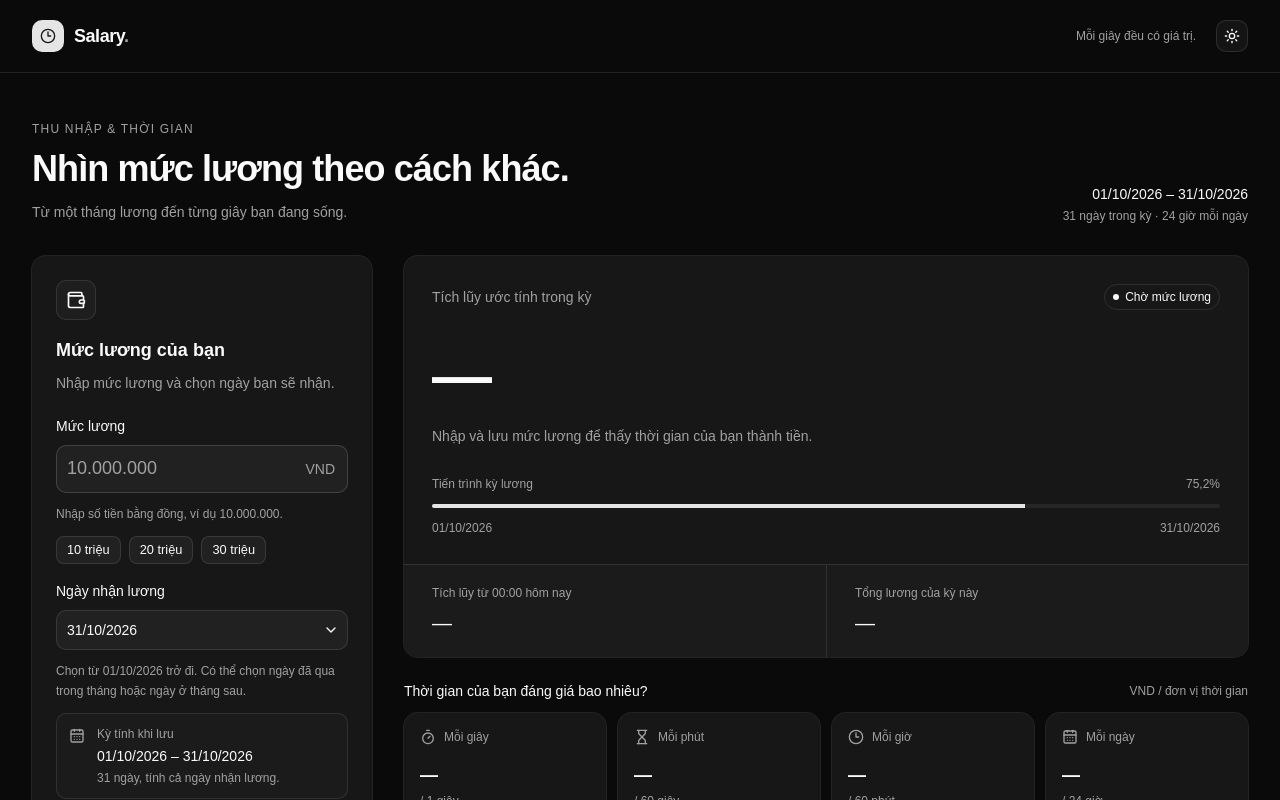
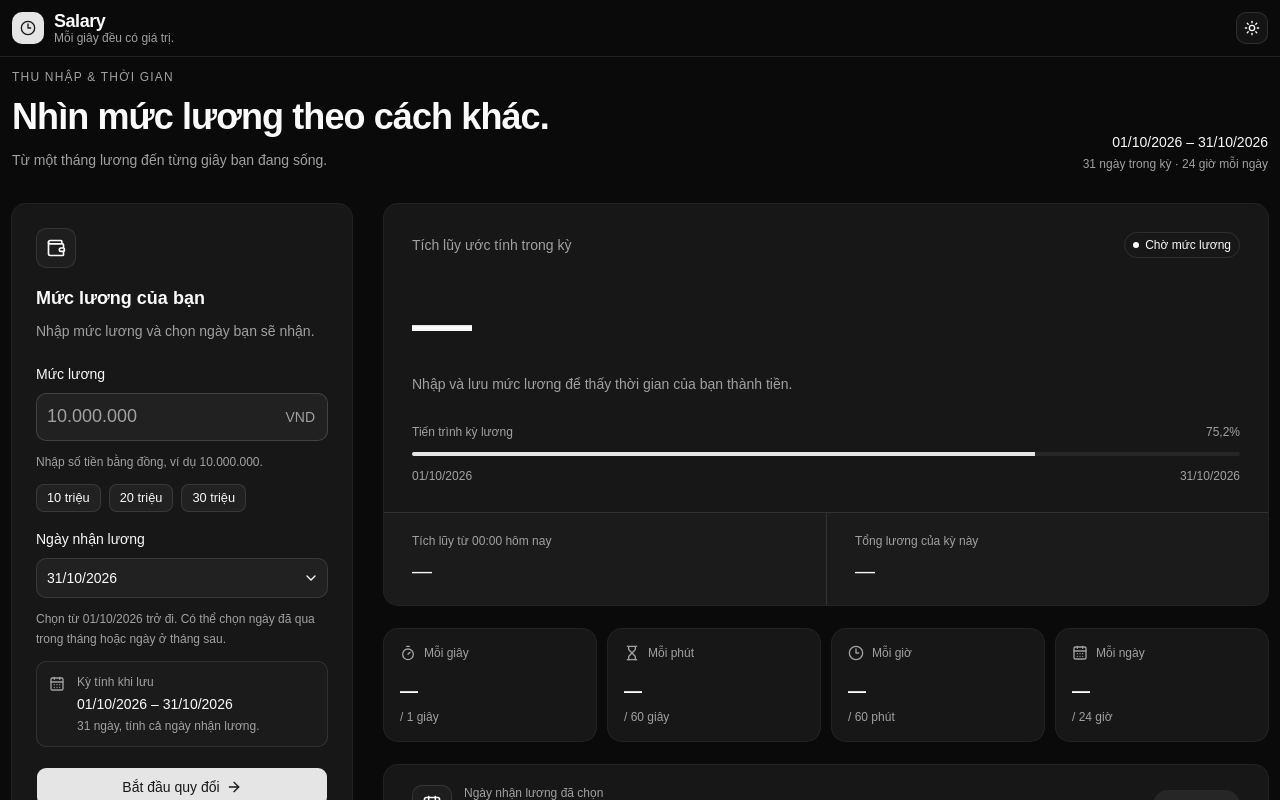
Before and after one commit to hieudien14310/salary-clock, a React (Vite) app in the folder apps/frontend/: page / in a window 1280 px wide. Shown: the top 800 px of the page. Built offline with nearby package versions, Linux system fonts and the light colour scheme.

Commit message:
feat: improve layout and styling in header and home page components

```diff
--- a/apps/frontend/src/components/ui/date-picker.tsx
+++ b/apps/frontend/src/components/ui/date-picker.tsx
@@ -2,7 +2,7 @@
 
 import * as React from 'react';
 import { format } from 'date-fns';
-import { vi } from 'date-fns/locale';
+import { enUS, vi } from 'date-fns/locale';
 import { ChevronDownIcon } from 'lucide-react';
 
 import { Button } from '@/components/ui/button';
@@ -36,8 +36,9 @@ export function DatePicker({ value, onChange, ...props }: DatePickerProps) {
           </Button>
         }
       />
-      <PopoverContent className="w-auto p-0" align="start">
+      <PopoverContent className="p-0" align="start">
         <Calendar
+          className="w-full"
           mode="single"
           locale={vi}
           selected={value}
--- a/apps/frontend/src/layout/header.tsx
+++ b/apps/frontend/src/layout/header.tsx
@@ -11,7 +11,7 @@ const Header = () => {
 
   return (
     <header className="border-b">
-      <div className="flex h-18 items-center justify-between gap-4 px-5 sm:px-8">
+      <div className="flex items-center justify-between gap-4 p-3">
         <Link
           to={PATH.HOME}
           aria-label="Salary — Trang chủ"
@@ -20,12 +20,12 @@ const Header = () => {
           <span className="flex size-8 items-center justify-center rounded-lg bg-primary text-primary-foreground">
             <Clock3 className="size-4" aria-hidden="true" />
           </span>
-          <span className="text-lg font-semibold tracking-tight">
-            Salary<span className="text-muted-foreground">.</span>
+          <span className="flex h-8 flex-col justify-between">
+            <span className="text-lg leading-none font-semibold tracking-tight">Salary</span>
+            <span className="text-xs leading-none text-muted-foreground">Mỗi giây đều có giá trị.</span>
           </span>
         </Link>
         <div className="flex items-center gap-5">
-          <span className="hidden text-xs text-muted-foreground sm:inline">Mỗi giây đều có giá trị.</span>
           <Button
             type="button"
             variant="outline"
--- a/apps/frontend/src/page/home/components/salary-overview.tsx
+++ b/apps/frontend/src/page/home/components/salary-overview.tsx
@@ -77,12 +77,12 @@ export function SalaryOverview({ monthlySalary, calculation }: SalaryOverviewPro
       </Card>
 
       <section aria-labelledby="salary-rates-heading" className="space-y-3">
-        <div className="flex flex-wrap items-center justify-between gap-2">
+        {/* <div className="flex flex-wrap items-center justify-between gap-2">
           <h2 id="salary-rates-heading" className="text-sm font-medium">
             Thời gian của bạn đáng giá bao nhiêu?
           </h2>
           <span className="text-xs text-muted-foreground">VND / đơn vị thời gian</span>
-        </div>
+        </div> */}
         <div className="grid grid-cols-1 gap-3 min-[400px]:grid-cols-2 xl:grid-cols-4">
           {RATE_UNITS.map(({ key, label, detail, icon: Icon }) => (
             <Card key={key} className="min-w-0 gap-0 py-4">
--- a/apps/frontend/src/page/home/index.tsx
+++ b/apps/frontend/src/page/home/index.tsx
@@ -18,7 +18,7 @@ const HomePage = () => {
   );
 
   return (
-    <main className="flex-1 px-5 py-8 sm:px-8 sm:py-12">
+    <main className="flex-1 p-3">
       <div className="mb-8 flex flex-wrap items-end justify-between gap-5">
         <div className="space-y-3">
           <p className="text-xs font-medium tracking-widest text-muted-foreground uppercase">Thu nhập & thời gian</p>
```
